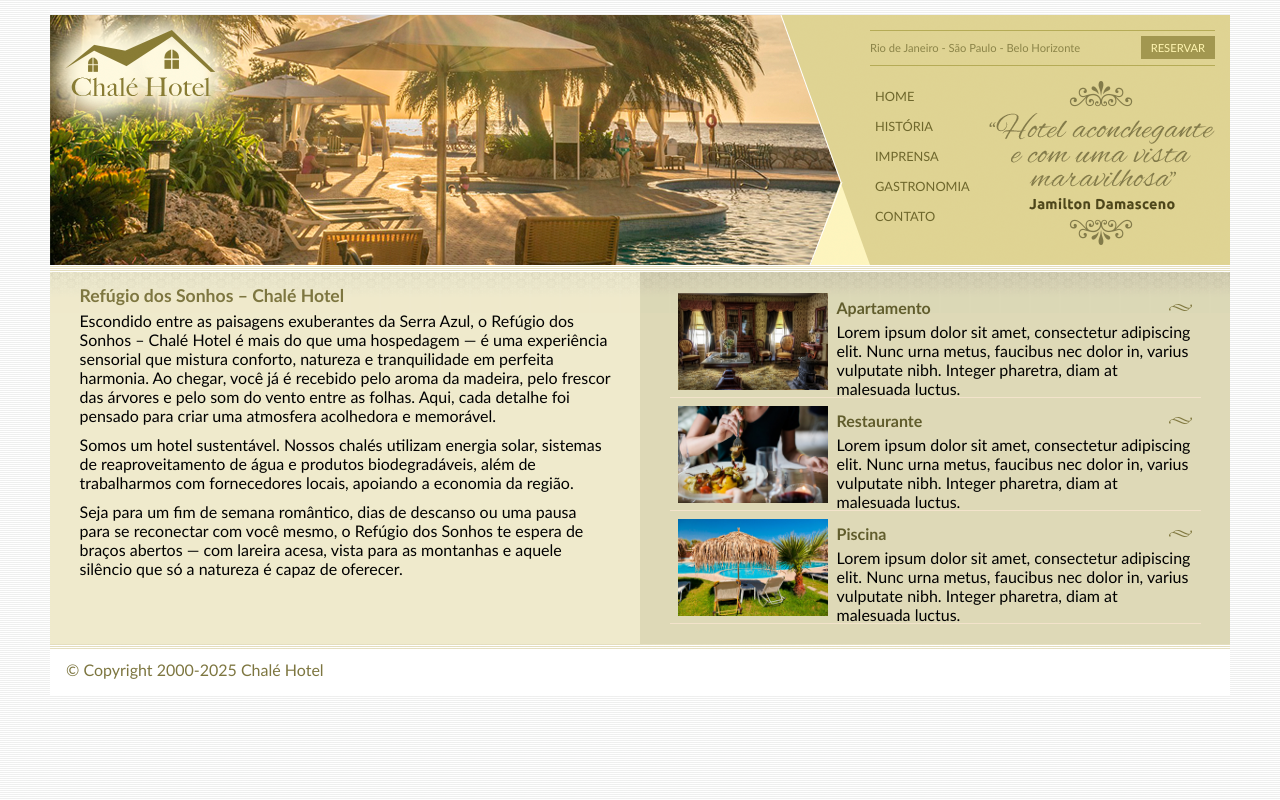
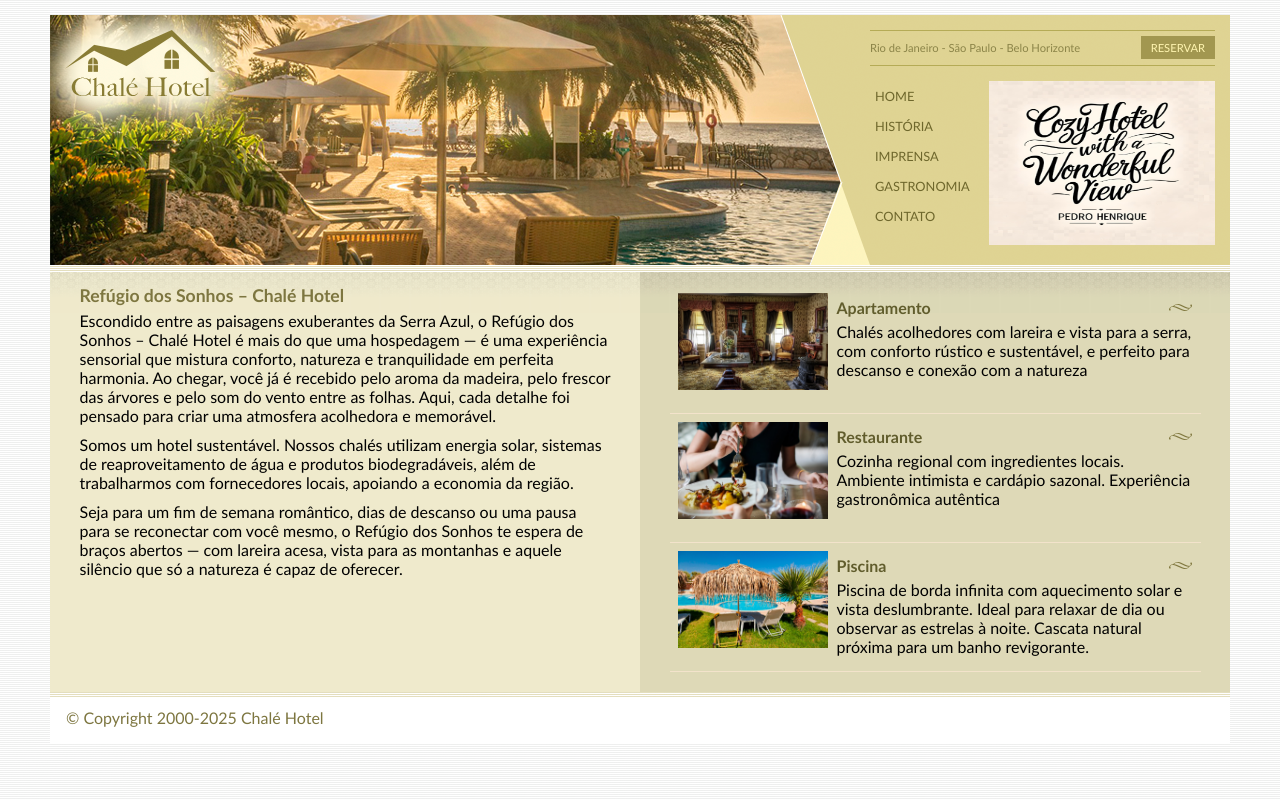
Before and after one commit to PedroHenrique910/Chale-Hotel, a plain HTML site: page index.html in a window 1280 px wide. Drawn offline with Linux system fonts and the light colour scheme.

Commit message:
style: benefícios atualizados + imagem

```diff
--- a/css/style.css
+++ b/css/style.css
@@ -166,7 +166,7 @@ p {
 #beneficios li {
   padding: 8px;
   border-bottom: 1px solid #f3e3cb;
-  height: 6em;
+  height: 7em;
 }
 
 #beneficios li a img {
--- a/index.html
+++ b/index.html
@@ -38,7 +38,7 @@
                             <li><a href="#">Contato</a></li>
                         </ul>
 
-                        <img class="depoimento" src="imagens/depoimento.png" alt="">
+                        <img class="depoimento" src="imagens/depoimento_pedro.png" alt="">
                     </div>
                 </div>
             </div>
@@ -78,8 +78,9 @@
                             <img src="imagens/apartamento.jpg" alt="Apartamento" width="150">
                             <h3>Apartamento</h3>
                         </a>
-                        <p>Lorem ipsum dolor sit amet, consectetur adipiscing elit. Nunc urna metus, faucibus nec dolor
-                            in, varius vulputate nibh. Integer pharetra, diam at malesuada luctus.</p>
+                        <p>Chalés acolhedores com lareira e vista para a serra, com conforto rústico e sustentável, e
+                            perfeito para descanso e conexão com a natureza
+                        </p>
                     </li>
 
                     <li>
@@ -87,8 +88,9 @@
                             <img src="imagens/restaurante.jpg" alt="Restaurante" width="150">
                             <h3>Restaurante</h3>
                         </a>
-                        <p>Lorem ipsum dolor sit amet, consectetur adipiscing elit. Nunc urna metus, faucibus nec dolor
-                            in, varius vulputate nibh. Integer pharetra, diam at malesuada luctus.</p>
+                        <p>Cozinha regional com ingredientes locais. Ambiente intimista e cardápio sazonal. Experiência
+                            gastronômica autêntica
+                        </p>
                     </li>
 
                     <li>
@@ -96,8 +98,9 @@
                             <img src="imagens/piscina.jpg" alt="Piscina" width="150">
                             <h3>Piscina</h3>
                         </a>
-                        <p>Lorem ipsum dolor sit amet, consectetur adipiscing elit. Nunc urna metus, faucibus nec dolor
-                            in, varius vulputate nibh. Integer pharetra, diam at malesuada luctus.</p>
+                        <p>Piscina de borda infinita com aquecimento solar e vista deslumbrante. Ideal para relaxar de
+                            dia ou observar as estrelas à noite. Cascata natural próxima para um banho revigorante.
+                        </p>
                     </li>
                 </ul>
             </div>
```
Also changed, not shown: imagens/depoimento_pedro.png (added).
